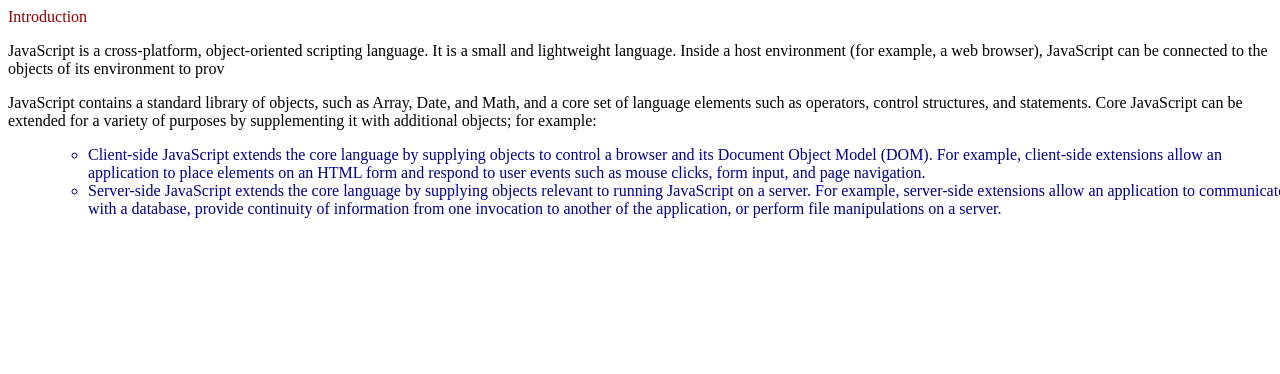
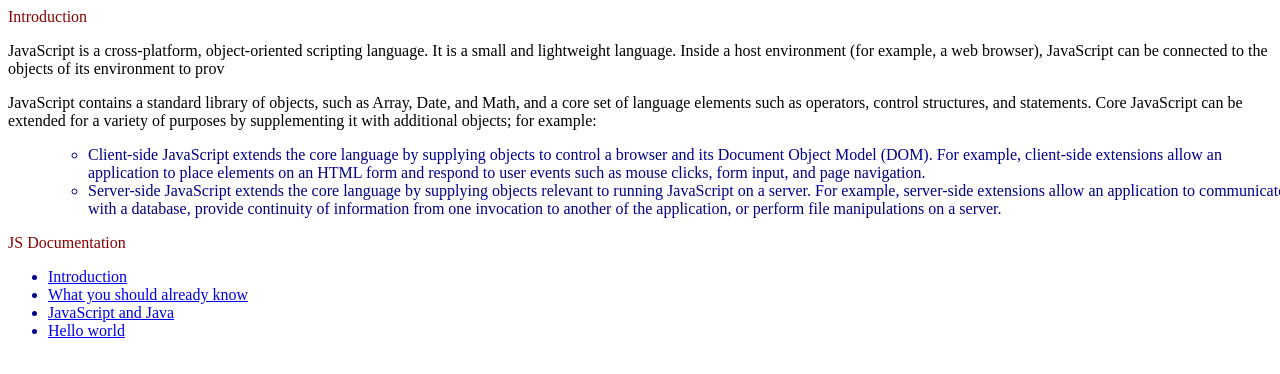
Before and after one commit to Sonikak004/Technical-documentation-page, a plain HTML site: page index.html in a window 1280 px wide. Drawn offline with Linux system fonts and the light colour scheme.

Commit message:
completed

```diff
--- a/index.html
+++ b/index.html
@@ -79,7 +79,17 @@
       </main>
 
   </b
-
+    <nav id="navbar">
+      <header>JS Documentation</header>
+      <ul>
+        <li><a class="nav-link" href="#Introduction">Introduction</a></li>
+        <li>
+          <a class="nav-link" href="#What_you_should_already_know">What you should already know</a>
+        </li>
+        <li>
+          <a class="nav-link" href="#JavaScript_and_Java">JavaScript and Java</a>
+        </li>
+        <li><a class="nav-link" href="#Hello_world">Hello world</a></li>
 
 </body>
 </html>
```
